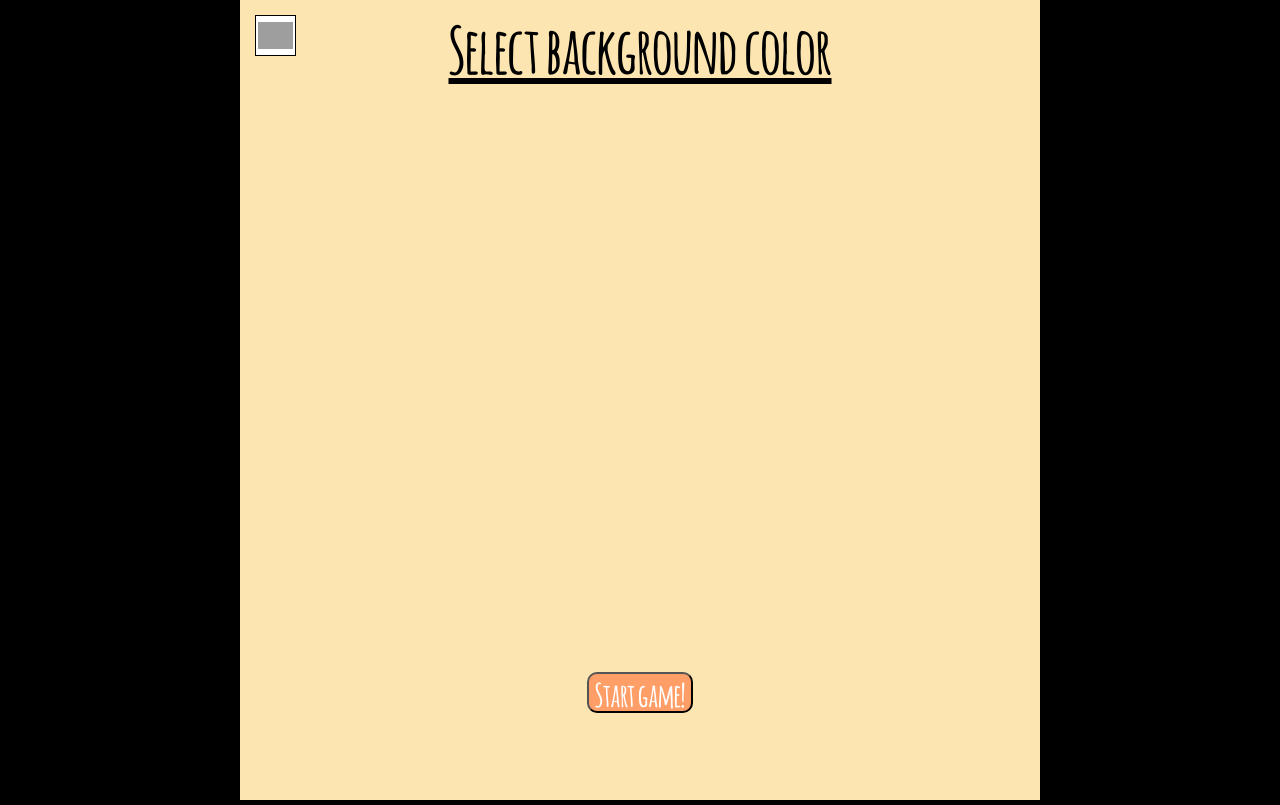
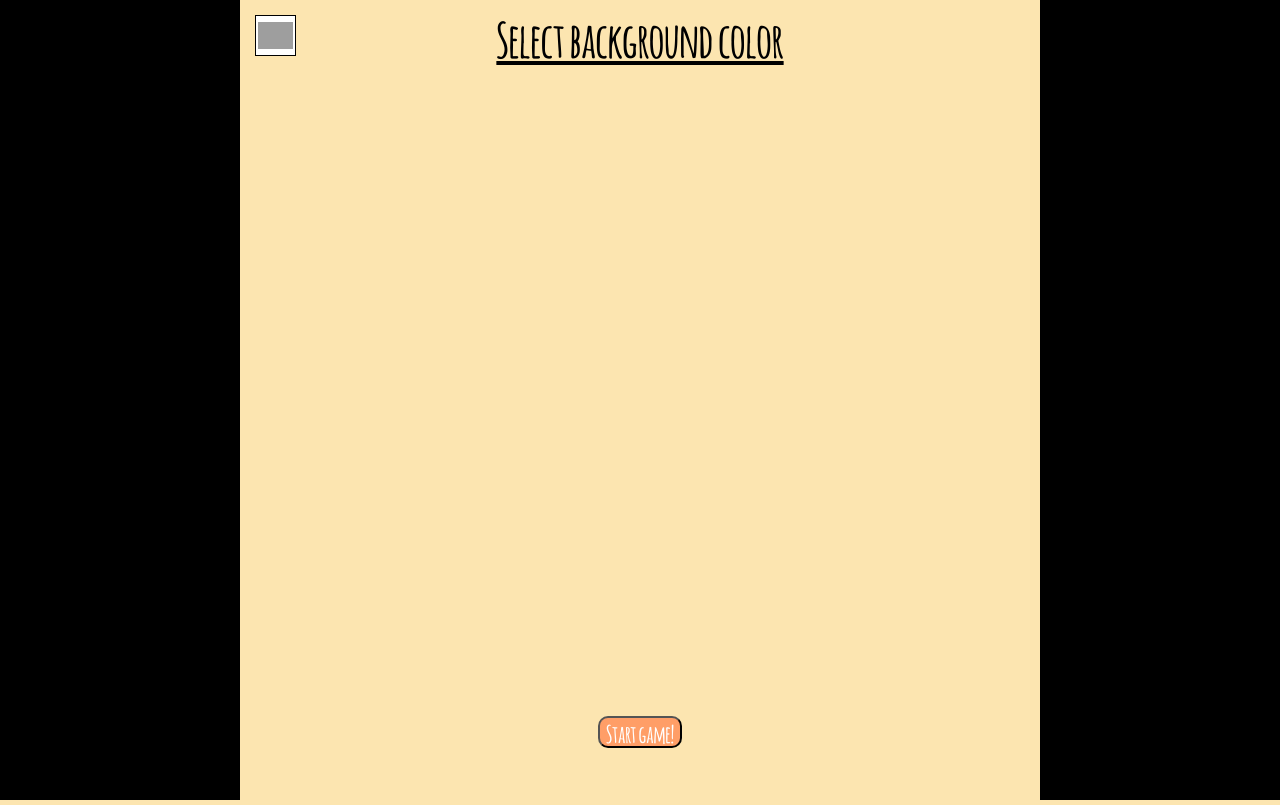
Before and after one commit to danielshamsudin/danielshamsudin.github.io, a PHP site: page /color.html in a window 1280 px wide. Run offline with PHP 8.4, Linux system fonts and the light colour scheme; grey boxes are pictures that could not be loaded.

Commit message:
Minor GUI update

```diff
--- a/find-the-invisible-dog/choosecolor.css
+++ b/find-the-invisible-dog/choosecolor.css
@@ -16,8 +16,13 @@ body {
     width: 100vmin;
     position: relative;
     background-color: #FCE5B0;
+    overflow: scroll;
 }
 
+::-webkit-scrollbar {
+    width: 0px;
+    background: transparent;
+}
 #catchimg{
     display: none;
 }
@@ -47,7 +52,7 @@ body {
 }
 
 .imgplaceholder{
-    visibility: hidden;
+    display: none;
 }
 
 @font-face {
@@ -60,46 +65,69 @@ body {
 }
 
 .title1 {
-    font-size: 200%;
+    width: 100%;
+    height: 20%;
+    top: 0;
     text-decoration: underline;
-    height:10%;
+    font-size: 300%;
+    text-align: center;
+    justify-content: center;
+    align-items: center;
 }
 
 #selection {
+    height: 60%;
     display: flex;
     flex-wrap: wrap;
     text-align: center;
-    height: 60%;
 }
 
 label {
+    position: relative;
     display: block;
     justify-content: center;
     align-items: center;
     width: 50%;
-    /* height: 100%; */
+    height: auto;
+    /*height: 100%; */
     margin-top: 5%;
     margin-bottom: 5%;
-    font-size: 350%;
+    font-size: 200%;
+    object-fit: scale-down;
+}
+
+.color-div {
+    object-fit: scale-down;
+    margin: auto;
+    width: 35%;
+    height: 50%;
+    display: flex;
+    justify-content: center;
+    align-items: center;
+}
+
+.color-box {
+    object-fit: scale-down;
+    width: 100%;
+    height: 100%;
 }
 
 .div-btn {
-    height: 40%;
     display:flex;
     justify-content: center;
     align-items: center;
-    position:absolute;
     bottom: 0;
     width: 100%;
-    height: 25%;
+    height: 15%;
     margin: auto;
+    margin-top: 5%;
 }
 
 .btn {
     width: 100%;
-    height: 25%;
+    height: 10%;
     color: white;
-    font-size: 200%;
+    font-size: 150%;
     background-color: #FF9E67;
     border-radius: 10px;
 }
@@ -113,25 +141,6 @@ label {
 img {
     width: 30%;
     height: 30%;
-}
-
-.color-div {
-    margin: auto;
-    width: 35%;
-    height: 50%;
-    display: flex;
-    justify-content: center;
-    align-items: center;
-}
-
-.color-box {
-    width: 100%;
-    height: 100%;
-}
-
-::-webkit-scrollbar {
-    width: 0px;
-    background: transparent;
 }
 
 @media screen and (min-width: 3820px) {
@@ -160,10 +169,3 @@ img {
         font-size: 600%;
     }
 }
-
-@media screen and (orientation: portrait) {
-    img {
-        width: 30%;
-        height: 10%;
-    }
-}
--- a/find-the-invisible-dog/color.html
+++ b/find-the-invisible-dog/color.html
@@ -26,12 +26,13 @@
   		Your browser does not support the audio tag.
   	</audio>
 
+
 	<div id="logoimgcontainer">
 		<img id="logoimg">
 	</div>
 
   	<div class="title1">
-  		<h1 align="center" style="margin: 0;">Select background color</h1><br>
+  		Select background color
   	</div>
 
   	<div id="selection">
```
Also changed, not shown: find-the-invisible-dog/loadCanvas.js (+7 -5 lines), find-the-invisible-dog/loadHandtrack.js (+1 -7 lines).
